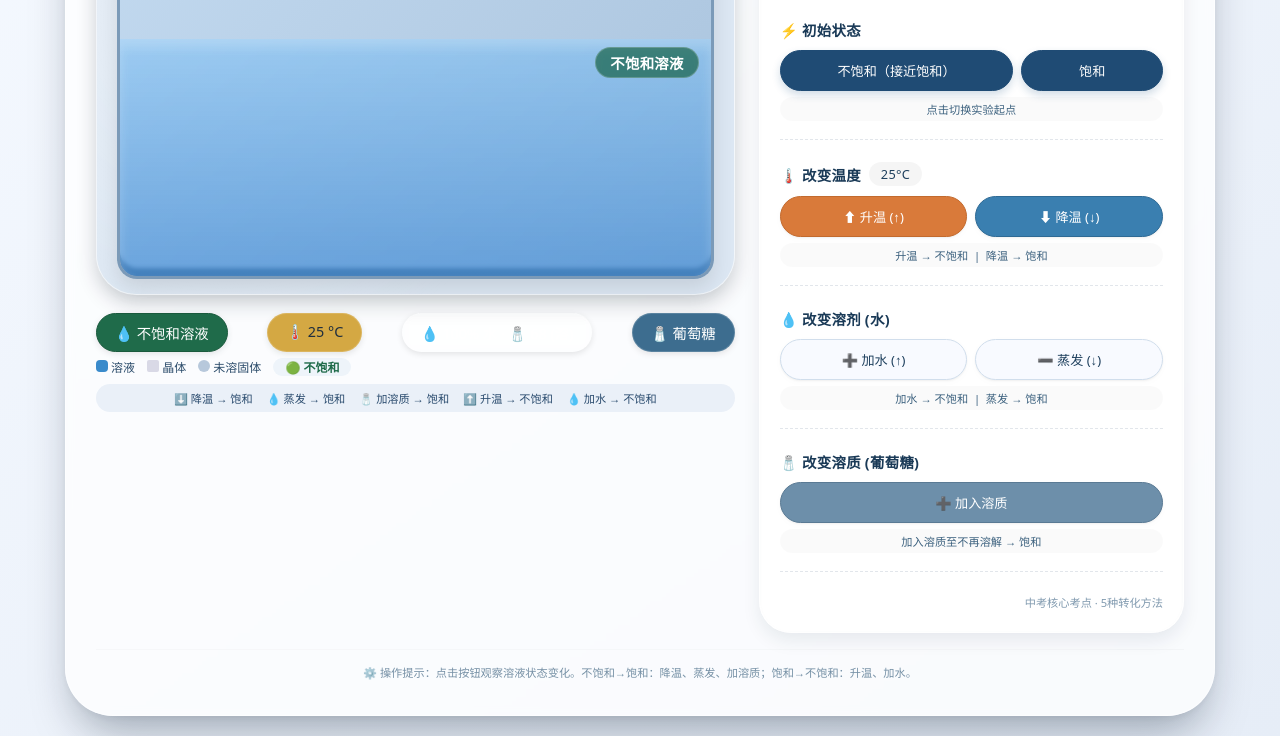
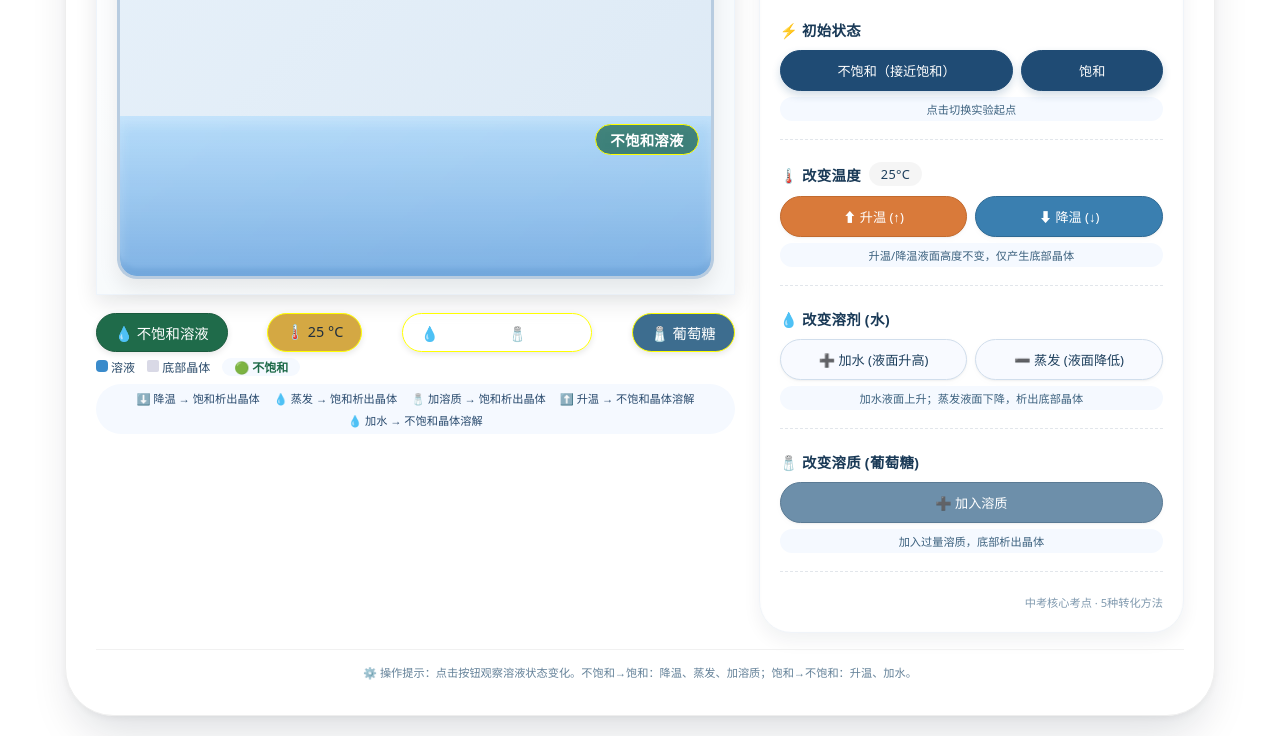
Before and after one commit to yj-p/html_project, a plain HTML site: page pttbh.html in a window 1280 px wide. Shown: the part 237-973 px from the top of the page. Drawn offline with Linux system fonts and the light colour scheme.

Commit message:
Add files via upload

```diff
--- a/pttbh.html
+++ b/pttbh.html
@@ -10,7 +10,7 @@
             font-family: system-ui, 'Segoe UI', Roboto, 'Helvetica Neue', sans-serif;
         }
         body {
-            background: linear-gradient(145deg, #f5f9ff 0%, #e6edf7 100%);
+            background: #ffffff;
             min-height: 100vh;
             margin: 0;
             display: flex;
@@ -21,13 +21,13 @@
         .simulator-card {
             max-width: 1150px;
             width: 100%;
-            background: rgba(255, 255, 255, 0.75);
+            background: #ffffff;
             backdrop-filter: blur(4px);
             border-radius: 48px;
-            box-shadow: 0 25px 45px -12px rgba(0, 20, 40, 0.35), 0 2px 8px rgba(0,0,0,0.05);
+            box-shadow: 0 25px 45px -12px rgba(0, 20, 40, 0.15), 0 2px 8px rgba(0,0,0,0.05);
             padding: 28px 30px 35px;
             transition: all 0.2s;
-            border: 1px solid rgba(255, 255, 255, 0.5);
+            border: 1px solid #eee;
         }
         h1 {
             font-weight: 600;
@@ -48,7 +48,7 @@
             margin-bottom: 20px;
             border-left: 4px solid #3b8cbf;
             padding-left: 14px;
-            background: rgba(59, 140, 191, 0.06);
+            background: #f5f9ff;
             border-radius: 0 12px 12px 0;
         }
         .row {
@@ -63,22 +63,22 @@
         .control-panel {
             flex: 1.2;
             min-width: 250px;
-            background: rgba(255, 255, 255, 0.6);
+            background: #ffffff;
             backdrop-filter: blur(2px);
             border-radius: 32px;
             padding: 22px 20px;
-            box-shadow: inset 0 1px 3px rgba(0,0,0,0.03), 0 8px 18px rgba(0, 30, 50, 0.08);
-            border: 1px solid rgba(255,255,255,0.7);
+            box-shadow: inset 0 1px 3px rgba(0,0,0,0.03), 0 8px 18px rgba(0, 30, 50, 0.06);
+            border: 1px solid #f0f4f9;
         }
         .beaker-wrapper {
-            background: #dce7f3;
-            background-image: radial-gradient(circle at 20% 30%, rgba(255,255,255,0.4) 0%, transparent 60%);
-            border-radius: 60px 60px 40px 40px;
+            background: #f7fafc;
+            background-image: radial-gradient(circle at 20% 30%, #ffffff 0%, transparent 60%);
+            border-radius: 60px 60px 40px 40;
             padding: 20px 20px 15px;
-            box-shadow: 0 8px 20px rgba(0, 20, 30, 0.2);
+            box-shadow: 0 8px 20px rgba(0, 20, 30, 0.1);
             position: relative;
             transition: 0.2s;
-            border: 1px solid rgba(255,255,255,0.6);
+            border: 1px solid #eef4fb;
         }
         .beaker {
             position: relative;
@@ -86,13 +86,13 @@
             aspect-ratio: 1/1.1;
             max-height: 360px;
             margin: 0 auto;
-            background: #b5d0e8;
-            background: linear-gradient(135deg, #c2d9ef 0%, #a8c2dc 100%);
+            background: #eef4fb;
+            background: linear-gradient(135deg, #e6f0f9 0%, #dce9f5 100%);
             border-radius: 30px 30px 20px 20px;
-            box-shadow: inset 0 -8px 0 #6b8aa8, 0 10px 20px rgba(0,0,0,0.1);
+            box-shadow: inset 0 -8px 0 #c5d6e6, 0 10px 20px rgba(0,0,0,0.08);
             overflow: hidden;
-            border: 3px solid #7b9ab8;
-            border-top: 6px solid #8fafcc;
+            border: 3px solid #b8cce0;
+            border-top: 6px solid #c2d8eb;
         }
         .solution {
             position: absolute;
@@ -105,7 +105,6 @@
             border-radius: 0 0 16px 16px;
             box-shadow: inset 0 8px 12px rgba(255, 255, 255, 0.2);
             backdrop-filter: blur(2px);
-            height: 70%;
             display: flex;
             align-items: flex-end;
             justify-content: center;
@@ -122,7 +121,7 @@
             border-radius: 40px;
             font-weight: 600;
             letter-spacing: 0.3px;
-            border: 1px solid rgba(255,255,255,0.2);
+            border: 1px solid rgba(255,255,0.2);
             transition: 0.2s;
         }
         .crystal-container {
@@ -148,17 +147,6 @@
         .crystal.show {
             opacity: 0.9;
         }
-        .solute-particle {
-            position: absolute;
-            background: #e0e8f0;
-            background: radial-gradient(circle at 35% 30%, #f4f8ff, #b7c8db);
-            border-radius: 50%;
-            box-shadow: 0 1px 4px rgba(0,0,0,0.1);
-            width: 16px;
-            height: 16px;
-            transition: all 0.2s;
-            border: 1px solid rgba(255,255,255,0.3);
-        }
         .info-bar {
             display: flex;
             justify-content: space-between;
@@ -174,7 +162,7 @@
             font-size: 0.9rem;
             box-shadow: 0 2px 6px rgba(0,0,0,0.1);
             backdrop-filter: blur(4px);
-            border: 1px solid rgba(255,255,255,0.15);
+            border: 1px solid rgba(255,255,0.15);
             transition: 0.2s;
         }
         .badge-accent {
@@ -293,14 +281,14 @@
             font-size: 0.7rem;
             color: #3d627f;
             text-align: center;
-            opacity: 0.7;
-            border-top: 1px solid rgba(0,0,0,0.03);
+            opacity: 0.8;
+            border-top: 1px solid #eee;
             padding-top: 14px;
         }
         .method-hint {
             font-size: 0.7rem;
             color: #3d627f;
-            background: rgba(0,0,0,0.02);
+            background: #f5f9ff;
             padding: 4px 12px;
             border-radius: 40px;
             margin-top: 6px;
@@ -330,7 +318,6 @@
         <span style="font-size: 0.9rem; font-weight: 400; color: #356a8f;">葡萄糖 C₆H₁₂O₆</span>
     </h1>
     <div class="subhead">人教版九年级下册 · 第九单元 ｜ 温度 · 溶剂 · 溶质 互动调控 · 状态实时可见</div>
-
     <div class="row">
         <!-- 主显示区 -->
         <div class="main-area">
@@ -340,7 +327,7 @@
                         <span class="solution-label" id="statusLabel">不饱和</span>
                     </div>
                     <div class="crystal-container" id="crystalContainer"></div>
-                    <div id="soluteContainer" style="position:absolute; top:0; left:0; width:100%; height:100%; pointer-events:none;"></div>
+                    <!-- 已完全删除悬浮固体容器 -->
                 </div>
             </div>
             <div class="info-bar">
@@ -351,29 +338,26 @@
             </div>
             <div class="legend">
                 <span><span style="background:#3a8bcb; display:inline-block; width:12px; height:12px; border-radius:4px;"></span> 溶液</span>
-                <span><span style="background:#d9d9e6; display:inline-block; width:12px; height:12px; border-radius:2px;"></span> 晶体</span>
-                <span><span style="background:#b7c8db; display:inline-block; width:12px; height:12px; border-radius:50%;"></span> 未溶固体</span>
-                <span id="stateIndicator" style="font-weight:600; background: #eef4fa; padding:0 12px; border-radius:20px;">⚪ 状态</span>
+                <span><span style="background:#d9d9e6; display:inline-block; width:12px; height:12px; border-radius:2px;"></span> 底部晶体</span>
+                <span id="stateIndicator" style="font-weight:600; background: #f5f9ff; padding:0 12px; border-radius:20px;">⚪ 状态</span>
             </div>
-            <div style="margin-top:8px; font-size:0.7rem; color:#2a4b6e; background: #eaf0f8; padding:6px 12px; border-radius:30px; display:flex; flex-wrap:wrap; gap:6px 14px; justify-content:center;">
-                <span>⬇️ 降温 → 饱和</span>
-                <span>💧 蒸发 → 饱和</span>
-                <span>🧂 加溶质 → 饱和</span>
-                <span>⬆️ 升温 → 不饱和</span>
-                <span>💧 加水 → 不饱和</span>
+            <div style="margin-top:8px; font-size:0.7rem; color:#2a4b6e; background: #f5f9ff; padding:6px 12px; border-radius:30px; display:flex; flex-wrap:wrap; gap:6px 14px; justify-content:center;">
+                <span>⬇️ 降温 → 饱和析出晶体</span>
+                <span>💧 蒸发 → 饱和析出晶体</span>
+                <span>🧂 加溶质 → 饱和析出晶体</span>
+                <span>⬆️ 升温 → 不饱和晶体溶解</span>
+                <span>💧 加水 → 不饱和晶体溶解</span>
             </div>
         </div>
-
         <!-- 右侧控制面板 -->
         <div class="control-panel">
             <!-- 溶质信息（固定为葡萄糖） -->
             <div class="control-group" style="border-bottom: 2px solid #3b8cbf; padding-bottom: 10px;">
                 <div class="control-label" style="font-size:1rem;">🍬 溶质：葡萄糖</div>
-                <div style="font-size:0.75rem; color:#2a4b6e; background: rgba(59,140,191,0.08); padding: 6px 14px; border-radius: 40px;">
+                <div style="font-size:0.75rem; color:#2a4b6e; background: #f5f9ff; padding: 6px 14px; border-radius: 40px;">
                     溶解度随温度升高而增大（温度越低，溶解度越小）
                 </div>
             </div>
-
             <!-- 1. 初始状态 -->
             <div class="control-group">
                 <div class="control-label">⚡ 初始状态</div>
@@ -383,7 +367,6 @@
                 </div>
                 <div class="method-hint">点击切换实验起点</div>
             </div>
-
             <!-- 2. 温度 -->
             <div class="control-group">
                 <div class="control-label">🌡️ 改变温度 <span class="temp-indicator" id="tempDisplay">25°C</span></div>
@@ -391,26 +374,24 @@
                     <button class="btn btn-warm" id="tempUp">⬆ 升温 (↑)</button>
                     <button class="btn btn-cool" id="tempDown">⬇ 降温 (↓)</button>
                 </div>
-                <div class="method-hint">升温 → 不饱和 &nbsp;|&nbsp; 降温 → 饱和</div>
+                <div class="method-hint">升温/降温液面高度不变，仅产生底部晶体</div>
             </div>
-
             <!-- 3. 溶剂 -->
             <div class="control-group">
                 <div class="control-label">💧 改变溶剂 (水)</div>
                 <div class="btn-group">
-                    <button class="btn" id="addWater">➕ 加水 (↑)</button>
-                    <button class="btn" id="evaporateWater">➖ 蒸发 (↓)</button>
+                    <button class="btn" id="addWater">➕ 加水 (液面升高)</button>
+                    <button class="btn" id="evaporateWater">➖ 蒸发 (液面降低)</button>
                 </div>
-                <div class="method-hint">加水 → 不饱和 &nbsp;|&nbsp; 蒸发 → 饱和</div>
+                <div class="method-hint">加水液面上升；蒸发液面下降，析出底部晶体</div>
             </div>
-
             <!-- 4. 溶质 -->
             <div class="control-group">
                 <div class="control-label">🧂 改变溶质 (葡萄糖)</div>
                 <div class="btn-group">
                     <button class="btn btn-solute" id="addSolute">➕ 加入溶质</button>
                 </div>
-                <div class="method-hint">加入溶质至不再溶解 → 饱和</div>
+                <div class="method-hint">加入过量溶质，底部析出晶体</div>
             </div>
             <div style="margin-top: 12px; font-size: 0.7rem; color: #2d577a; text-align: right; opacity: 0.6;">
                 中考核心考点 · 5种转化方法
@@ -421,78 +402,60 @@
         ⚙️ 操作提示：点击按钮观察溶液状态变化。不饱和→饱和：降温、蒸发、加溶质；饱和→不饱和：升温、加水。
     </div>
 </div>
-
 <script>
     (function() {
-        // ----- 葡萄糖溶解度曲线 (仅趋势，不显示具体数值) -----
-        // 溶解度随温度升高而增大：低温小，高温大
+        // ----- 葡萄糖溶解度曲线 -----
         function getGlucoseSolubility(temp) {
-            // 使用指数型曲线模拟：温度越高，溶解度增长越快
-            // 范围：0°C ~ 90°C，溶解度从约30到约500
             const minTemp = 0, maxTemp = 90;
             const minSol = 30, maxSol = 500;
-            // 归一化温度 (0~1)
             const t = Math.max(0, Math.min(1, (temp - minTemp) / (maxTemp - minTemp)));
-            // 使用三次函数模拟溶解度随温度升高加速增长的趋势
             const solubility = minSol + (maxSol - minSol) * Math.pow(t, 1.8);
             return solubility;
         }
-
-        // ----- 状态 -----
+        // ----- 全局状态 -----
         let temperature = 25;
         let solvent = 100;
-        let soluteDissolved = 82;    // 接近饱和（25°C时溶解度约91，82为接近饱和）
+        let soluteDissolved = 82;
         let soluteUndissolved = 0;
         let isSaturated = false;
-
         function currentMaxDissolve() {
             const solubility = getGlucoseSolubility(temperature);
             return (solubility / 100) * solvent;
         }
-
-        // 核心更新
+        // 核心更新渲染
         function updateSimulator() {
             const maxDissolve = currentMaxDissolve();
             let dissolved = soluteDissolved;
             let undissolved = soluteUndissolved;
-
-            // 【关键】如果溶解量超过当前最大溶解度 → 强制析出晶体
+            // 过饱和析出底部晶体
             while (dissolved > maxDissolve && maxDissolve > 0) {
                 const excess = dissolved - maxDissolve;
                 undissolved += excess;
                 dissolved = maxDissolve;
             }
-
-            // 如果存在未溶固体且未饱和 → 溶解
+            // 不饱和自动溶解晶体
             if (undissolved > 0 && dissolved < maxDissolve - 0.01) {
                 const canDissolve = Math.min(undissolved, maxDissolve - dissolved);
                 dissolved += canDissolve;
                 undissolved -= canDissolve;
             }
-
-            // 再次检查过饱和
             while (dissolved > maxDissolve && maxDissolve > 0) {
                 const excess = dissolved - maxDissolve;
                 undissolved += excess;
                 dissolved = maxDissolve;
             }
-
-            // 饱和判定
+            soluteDissolved = dissolved;
+            soluteUndissolved = undissolved;
             const saturated = (undissolved > 0.01) || (dissolved >= maxDissolve - 0.01 && maxDissolve > 0);
             isSaturated = saturated;
 
-            soluteDissolved = dissolved;
-            soluteUndissolved = undissolved;
+            // 液面：仅溶剂变化时改变高度，温度不变液面
+            const solutionEl = document.getElementById('solution');
+            let liquidHeight = 18 + (solvent - 30) / (200 - 30) * 67;
+            liquidHeight = Math.min(85, Math.max(18, liquidHeight));
+            solutionEl.style.height = liquidHeight + '%';
 
-            // ---- UI 更新 ----
-            const solutionEl = document.getElementById('solution');
-            let heightRatio = 18;
-            if (maxDissolve > 0.01) {
-                heightRatio = 15 + (dissolved / (maxDissolve + 0.5)) * 60;
-            }
-            heightRatio = Math.min(85, Math.max(18, heightRatio));
-            solutionEl.style.height = heightRatio + '%';
-
+            // 状态文字更新
             const statusLabel = document.getElementById('statusLabel');
             const stateBadge = document.getElementById('stateBadge');
             const stateIndicator = document.getElementById('stateIndicator');
@@ -511,13 +474,12 @@
                 stateIndicator.innerHTML = '🟢 不饱和';
                 stateIndicator.style.color = '#1f6b4a';
             }
-
             document.getElementById('tempBadge').innerHTML = `🌡️ ${temperature} °C`;
             document.getElementById('tempDisplay').innerText = `${temperature}°C`;
-            document.getElementById('detailBadge').innerHTML = `💧 ${Math.round(solvent)}% 水 · 🧂 ${Math.round(soluteDissolved)} (溶) ${soluteUndissolved > 0.5 ? '+ '+Math.round(soluteUndissolved)+' 固' : ''}`;
+            document.getElementById('detailBadge').innerHTML = `💧 ${Math.round(solvent)}% 水 · 🧂 ${Math.round(soluteDissolved)} (溶) ${soluteUndissolved > 0.5 ? '+ '+Math.round(soluteUndissolved)+' 晶体' : ''}`;
             document.getElementById('soluteNameBadge').innerHTML = `🧂 葡萄糖`;
 
-            // 晶体
+            // 仅渲染底部晶体，彻底删除悬浮固体渲染代码
             const crystalContainer = document.getElementById('crystalContainer');
             crystalContainer.innerHTML = '';
             if (soluteUndissolved > 0.5) {
@@ -539,29 +501,9 @@
                     crystalContainer.appendChild(crystal);
                 }
             }
-
-            // 未溶解颗粒
-            const soluteContainer = document.getElementById('soluteContainer');
-            soluteContainer.innerHTML = '';
-            if (soluteUndissolved > 1) {
-                const count = Math.min(20, Math.floor(soluteUndissolved / 2.5) + 2);
-                for (let i = 0; i < count; i++) {
-                    const particle = document.createElement('div');
-                    particle.className = 'solute-particle';
-                    const size = 8 + Math.random() * 18;
-                    const left = 5 + Math.random() * 80;
-                    const bottom = 2 + Math.random() * 18;
-                    particle.style.width = size + 'px';
-                    particle.style.height = size + 'px';
-                    particle.style.left = left + '%';
-                    particle.style.bottom = bottom + '%';
-                    particle.style.background = `radial-gradient(circle at 35% 30%, #f8fcff, #b2c7dd)`;
-                    soluteContainer.appendChild(particle);
-                }
-            }
+            // 悬浮固体容器已移除，无任何渲染逻辑
         }
-
-        // ----- 操作函数 -----
+        // 初始化状态
         function setInitialState(saturated) {
             temperature = 25;
             solvent = 100;
@@ -570,28 +512,27 @@
                 soluteDissolved = maxDissolve * 0.96;
                 soluteUndissolved = 6 + Math.random() * 4;
             } else {
-                // 接近饱和：溶解量设为最大溶解度的 88%，稍微降温即可析出
                 const maxDissolve = getGlucoseSolubility(25);
                 soluteDissolved = maxDissolve * 0.88;
                 soluteUndissolved = 0;
             }
             updateSimulator();
         }
-
+        // 改变温度（液面不变）
         function changeTemperature(delta) {
             const newTemp = temperature + delta;
             if (newTemp < 0 || newTemp > 90) return;
             temperature = newTemp;
             updateSimulator();
         }
-
+        // 改变溶剂（液面同步升降）
         function changeSolvent(delta) {
             const newSolvent = solvent + delta;
             if (newSolvent < 30 || newSolvent > 200) return;
             solvent = newSolvent;
             updateSimulator();
         }
-
+        // 添加溶质（只生成底部晶体）
         function addSolute() {
             const maxDissolve = currentMaxDissolve();
             if (soluteDissolved < maxDissolve - 0.5) {
@@ -605,8 +546,7 @@
             }
             updateSimulator();
         }
-
-        // ----- 绑定UI -----
+        // 绑定按钮
         document.getElementById('setUnsaturated').addEventListener('click', () => setInitialState(false));
         document.getElementById('setSaturated').addEventListener('click', () => setInitialState(true));
         document.getElementById('tempUp').addEventListener('click', () => changeTemperature(5));
@@ -614,8 +554,6 @@
         document.getElementById('addWater').addEventListener('click', () => changeSolvent(15));
         document.getElementById('evaporateWater').addEventListener('click', () => changeSolvent(-12));
         document.getElementById('addSolute').addEventListener('click', addSolute);
-
-        // 启动: 不饱和（接近饱和）
         setInitialState(false);
     })();
 </script>
```
